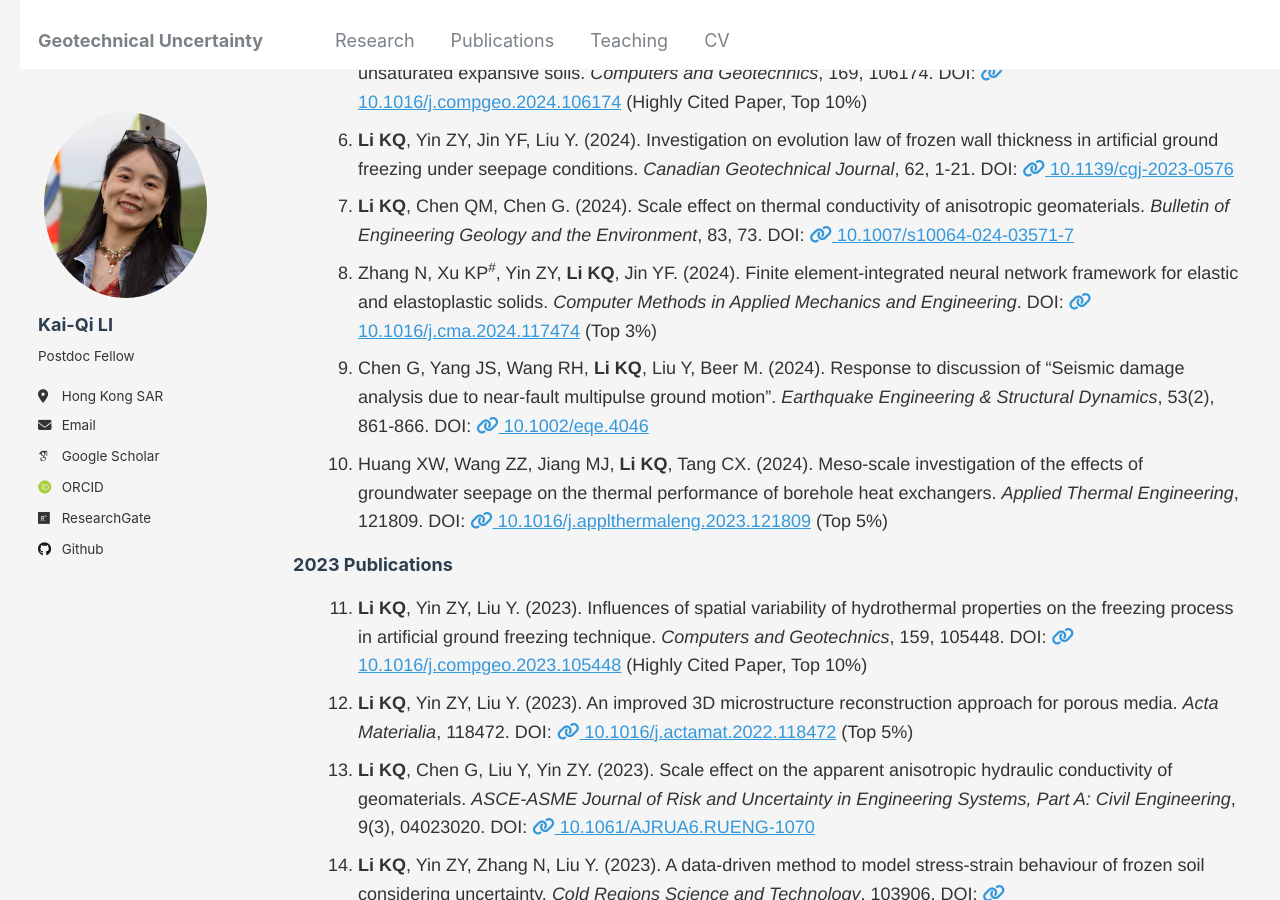
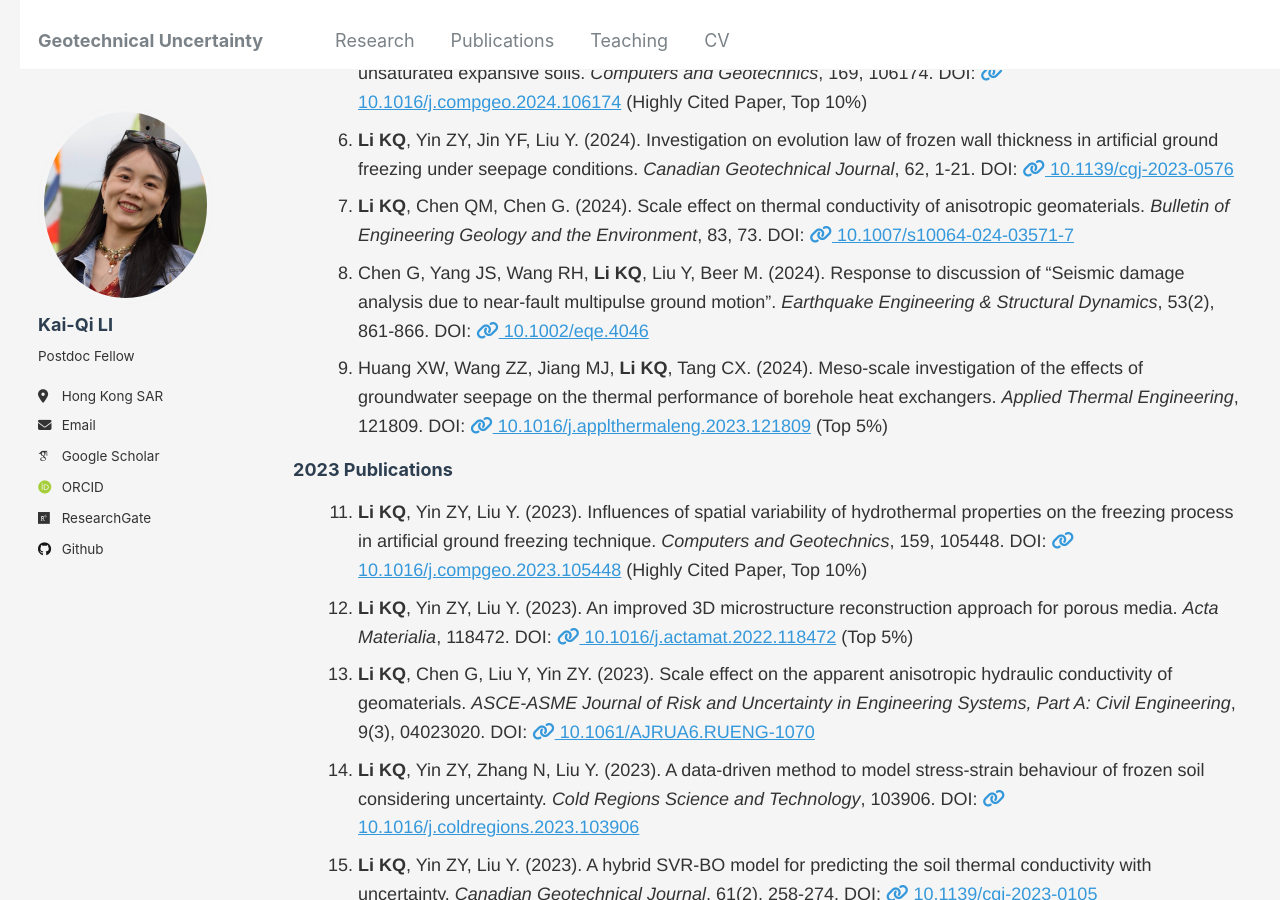
Before and after one commit to kqceeli/kqceeli.github.io, a Jekyll site: the page built from _pages/publications.html, in a window 1280 px wide and 900 px high, scrolled down 678 px. Built offline with Jekyll 4.4.1, drawn with Linux system fonts in a browser that asks for light colours; some web fonts are replaced.

Commit message:
Update publications.html

```diff
--- a/_pages/publications.html
+++ b/_pages/publications.html
@@ -102,7 +102,6 @@ author_profile: true
     <li><strong>Li KQ</strong>, Yin ZY, Zhang N, Li J. (2024). A PINN-based modelling approach for hydromechanical behaviour of unsaturated expansive soils. <i>Computers and Geotechnics</i>, 169, 106174. DOI: <a href="https://doi.org/10.1016/j.compgeo.2024.106174" target="_blank"><i class="fas fa-link"></i> 10.1016/j.compgeo.2024.106174</a> (Highly Cited Paper, Top 10%)</li>
     <li><strong>Li KQ</strong>, Yin ZY, Jin YF, Liu Y. (2024). Investigation on evolution law of frozen wall thickness in artificial ground freezing under seepage conditions. <i>Canadian Geotechnical Journal</i>, 62, 1-21. DOI: <a href="https://doi.org/10.1139/cgj-2023-0576" target="_blank"><i class="fas fa-link"></i> 10.1139/cgj-2023-0576</a></li>
     <li><strong>Li KQ</strong>, Chen QM, Chen G. (2024). Scale effect on thermal conductivity of anisotropic geomaterials. <i>Bulletin of Engineering Geology and the Environment</i>, 83, 73. DOI: <a href="https://doi.org/10.1007/s10064-024-03571-7" target="_blank"><i class="fas fa-link"></i> 10.1007/s10064-024-03571-7</a></li>
-    <li>Zhang N, Xu KP<sup>#</sup>, Yin ZY, <strong>Li KQ</strong>, Jin YF. (2024). Finite element-integrated neural network framework for elastic and elastoplastic solids. <i>Computer Methods in Applied Mechanics and Engineering</i>. DOI: <a href="https://doi.org/10.1016/j.cma.2024.117474" target="_blank"><i class="fas fa-link"></i> 10.1016/j.cma.2024.117474</a> (Top 3%)</li>
     <li>Chen G, Yang JS, Wang RH, <strong>Li KQ</strong>, Liu Y, Beer M. (2024). Response to discussion of “Seismic damage analysis due to near‐fault multipulse ground motion”. <i>Earthquake Engineering & Structural Dynamics</i>, 53(2), 861-866. DOI: <a href="https://doi.org/10.1002/eqe.4046" target="_blank"><i class="fas fa-link"></i> 10.1002/eqe.4046</a></li>
     <li>Huang XW, Wang ZZ, Jiang MJ, <strong>Li KQ</strong>, Tang CX. (2024). Meso-scale investigation of the effects of groundwater seepage on the thermal performance of borehole heat exchangers. <i>Applied Thermal Engineering</i>, 121809. DOI: <a href="https://doi.org/10.1016/j.applthermaleng.2023.121809" target="_blank"><i class="fas fa-link"></i> 10.1016/j.applthermaleng.2023.121809</a> (Top 5%)</li>
   </ol>
```
